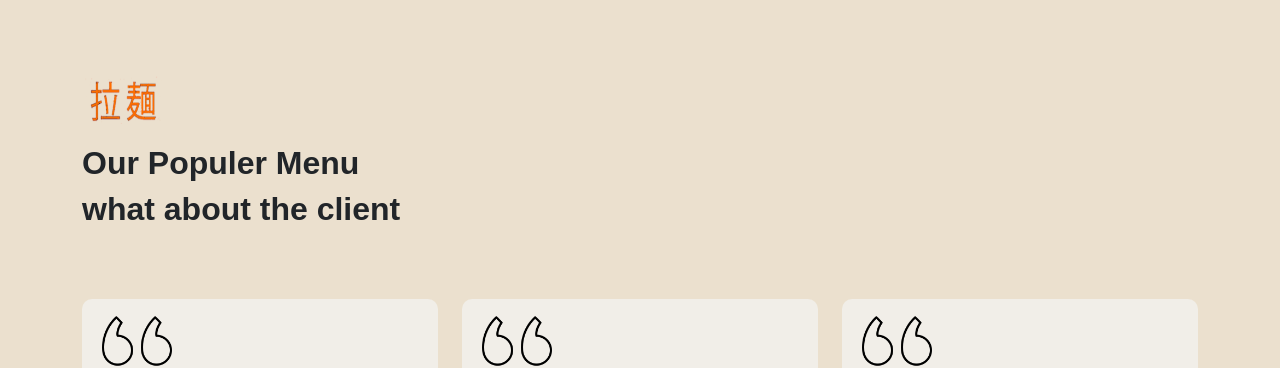
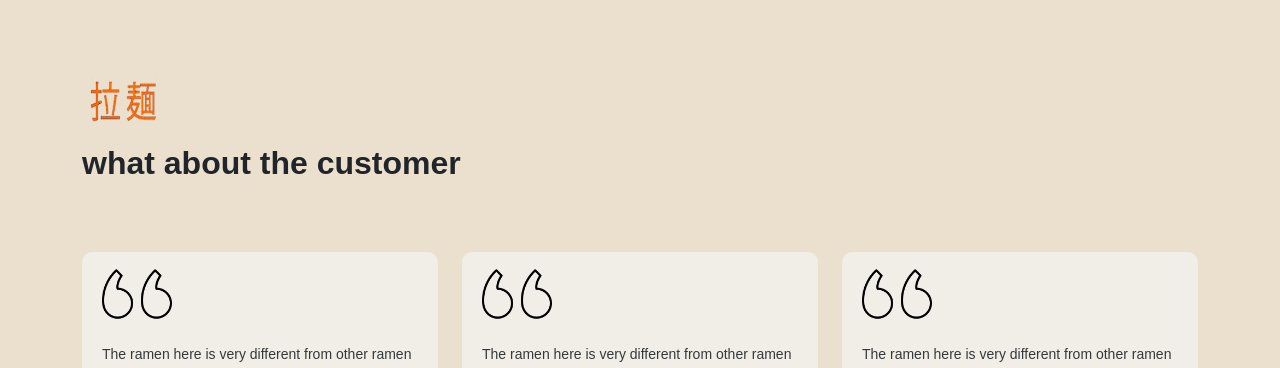
Before and after one commit to aditiaprabowo3/Ramen.github.io, a plain HTML site: page index.html in a window 1280 px wide. Shown: the part 3811-4179 px from the top of the page. Drawn offline with nearby package versions, Linux system fonts and the light colour scheme; a web font is replaced by a local one.

Commit message:
first commit

```diff
--- a/index.css
+++ b/index.css
@@ -286,6 +286,3 @@ footer h6 {
         text-align: left;
     }
  }
-
-/* // XX-Large devices (larger desktops, 1400px and up) */
-@media (min-width: 1400px) { ... }
--- a/index.html
+++ b/index.html
@@ -1051,7 +1051,7 @@
                     </a>
                 </div>
             </div>
-            <div class="row justify-content-center" style="margin-top0px;">
+            <div class="row justify-content-center">
                 <div class="col-lg-3 col-md-5 col-sm-8">
                     <a href="#" style="text-decoration: none;color: #000;">
                     <div class="card-menu" style="background-color: #f1eee8;padding: 15px;margin: 120px 0;border-radius: 20px;">
@@ -1284,13 +1284,10 @@
                                                                                 <div class="contnet-text">
                                                                                     <div class="text-header">
                                                                                         <div class="tetx">
-                                                                                            <div class="text">
                                                                                                 <div class="img" style="margin-bottom: 20px;">
                                                                                                     <img src="./text/text.png" width="80" alt="">
                                                                                                 </div>
-                                                                                                <h2 style="font-weight: 700;">Our Populer Menu</h2>
-                                                                                            </div>
-                                                                                            <h2 style="font-weight: 700;">what about the client</h2>
+                                                                                            <h2 style="font-weight: 700;">what about the customer</h2>
                                                                                         </div>
                                                                                     </div>
                                                                                 </div>
```
